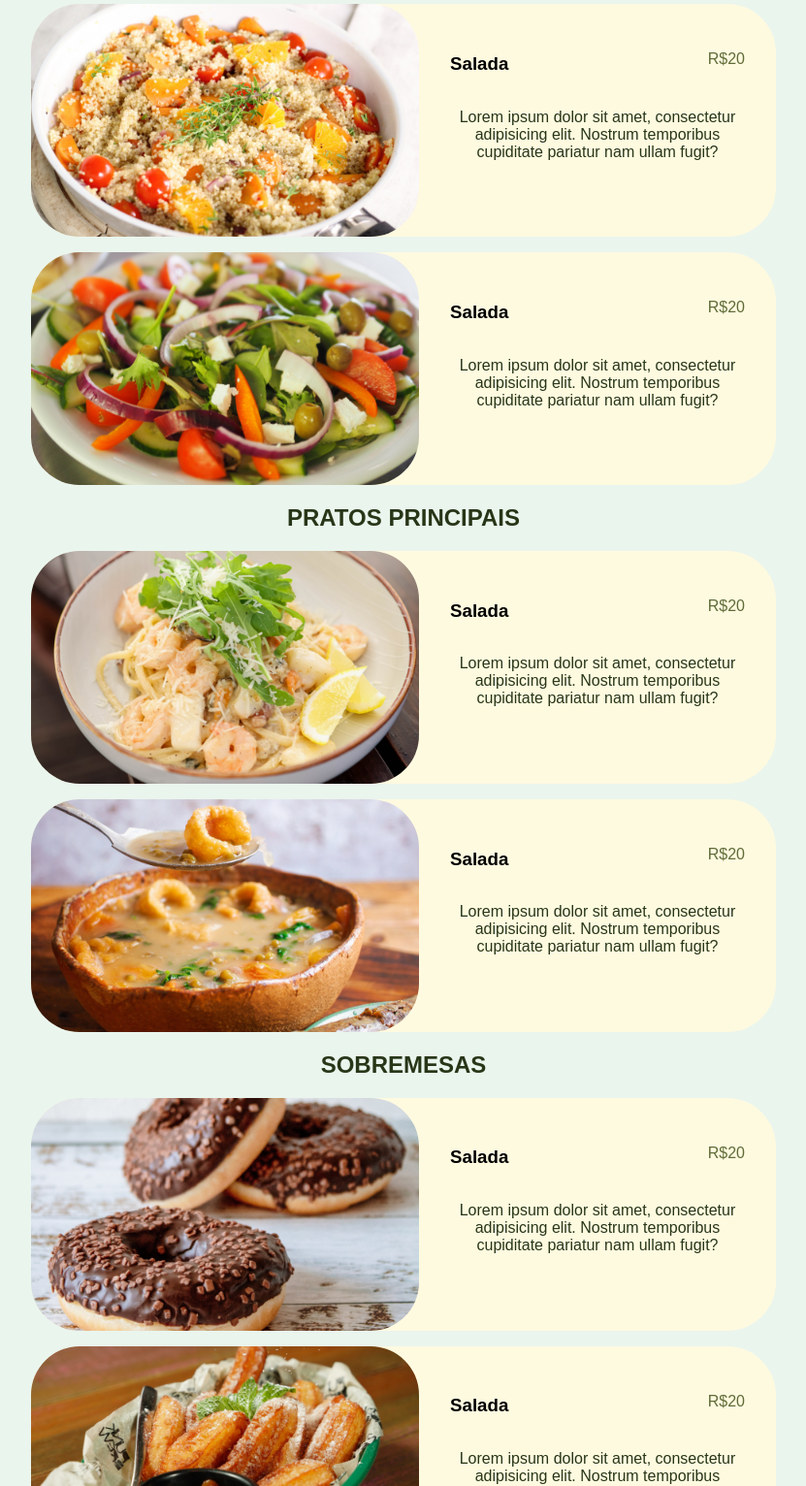
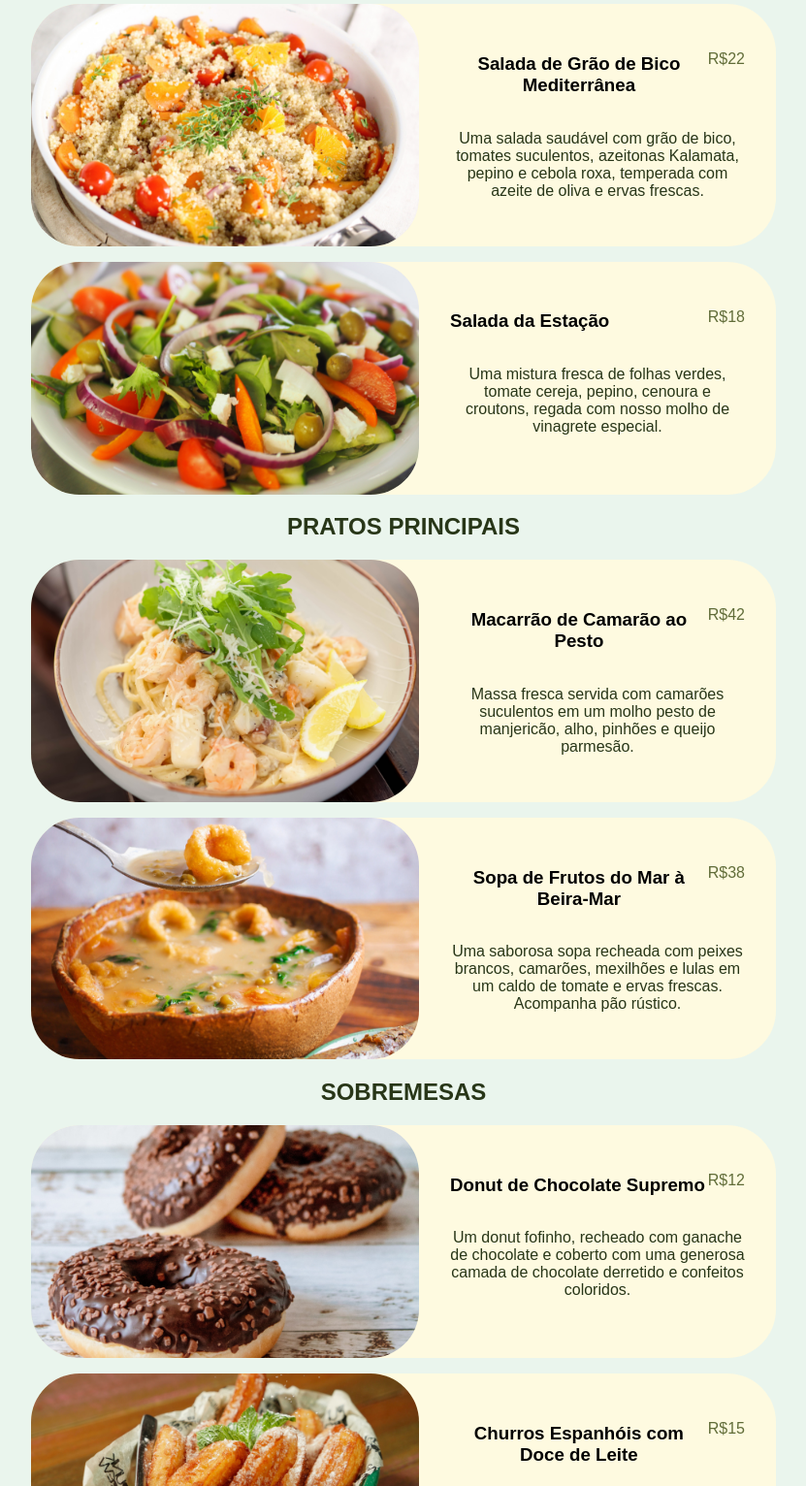
Before and after one commit to germanavaz/cardapio, a plain HTML site: page index.html in a window 1280 px wide. Shown: the part 300-1832 px from the top of the page at 97% size, without its empty margins (224-1055 px from the left). Drawn offline with Linux system fonts and the light colour scheme; a web font is replaced by a local one.

Commit message:
add nomes e descrições

```diff
--- a/index.html
+++ b/index.html
@@ -26,10 +26,10 @@
             <img src="./assets/6.png" alt="">
             <div class="descricao">
                 <div class="cima">
-                    <h3 class="nome-prato">Salada</h3>
-                    <p class="preco">R$20</p>
+                    <h3 class="nome-prato">Salada de Grão de Bico Mediterrânea</h3>
+                    <p class="preco">R$22</p>
                 </div>
-                <p class="descricao-prato">Lorem ipsum dolor sit amet, consectetur adipisicing elit. Nostrum temporibus cupiditate pariatur nam ullam fugit?</p>
+                <p class="descricao-prato">Uma salada saudável com grão de bico, tomates suculentos, azeitonas Kalamata, pepino e cebola roxa, temperada com azeite de oliva e ervas frescas.</p>
             </div>
         </div>
 
@@ -37,10 +37,10 @@
             <img src="./assets/5.png" alt="">
             <div class="descricao">
                 <div class="cima">
-                    <h3 class="nome-prato">Salada</h3>
-                    <p class="preco">R$20</p>
+                    <h3 class="nome-prato">Salada da Estação</h3>
+                    <p class="preco">R$18</p>
                 </div>
-                <p class="descricao-prato">Lorem ipsum dolor sit amet, consectetur adipisicing elit. Nostrum temporibus cupiditate pariatur nam ullam fugit?</p>
+                <p class="descricao-prato">Uma mistura fresca de folhas verdes, tomate cereja, pepino, cenoura e croutons, regada com nosso molho de vinagrete especial.</p>
             </div>
         </div>
 
@@ -49,20 +49,20 @@
             <img src="./assets/4.png" alt="">
             <div class="descricao">
                 <div class="cima">
-                    <h3 class="nome-prato">Salada</h3>
-                    <p class="preco">R$20</p>
+                    <h3 class="nome-prato">Macarrão de Camarão ao Pesto</h3>
+                    <p class="preco">R$42</p>
                 </div>
-                <p class="descricao-prato">Lorem ipsum dolor sit amet, consectetur adipisicing elit. Nostrum temporibus cupiditate pariatur nam ullam fugit?</p>
+                <p class="descricao-prato">Massa fresca servida com camarões suculentos em um molho pesto de manjericão, alho, pinhões e queijo parmesão.</p>
             </div>
         </div>
         <div class="produto">
             <img src="./assets/3.png" alt="">
             <div class="descricao">
                 <div class="cima">
-                    <h3 class="nome-prato">Salada</h3>
-                    <p class="preco">R$20</p>
+                    <h3 class="nome-prato">Sopa de Frutos do Mar à Beira-Mar</h3>
+                    <p class="preco">R$38</p>
                 </div>
-                <p class="descricao-prato">Lorem ipsum dolor sit amet, consectetur adipisicing elit. Nostrum temporibus cupiditate pariatur nam ullam fugit?</p>
+                <p class="descricao-prato">Uma saborosa sopa recheada com peixes brancos, camarões, mexilhões e lulas em um caldo de tomate e ervas frescas. Acompanha pão rústico.</p>
             </div>
         </div>
 
@@ -72,10 +72,10 @@
             <img src="./assets/2.png" alt="">
             <div class="descricao">
                 <div class="cima">
-                    <h3 class="nome-prato">Salada</h3>
-                    <p class="preco">R$20</p>
+                    <h3 class="nome-prato">Donut de Chocolate Supremo</h3>
+                    <p class="preco">R$12</p>
                 </div>
-                <p class="descricao-prato">Lorem ipsum dolor sit amet, consectetur adipisicing elit. Nostrum temporibus cupiditate pariatur nam ullam fugit?</p>
+                <p class="descricao-prato">Um donut fofinho, recheado com ganache de chocolate e coberto com uma generosa camada de chocolate derretido e confeitos coloridos.</p>
             </div>
         </div>
 
@@ -83,10 +83,10 @@
             <img src="./assets/1.png" alt="">
             <div class="descricao">
                 <div class="cima">
-                    <h3 class="nome-prato">Salada</h3>
-                    <p class="preco">R$20</p>
+                    <h3 class="nome-prato">Churros Espanhóis com Doce de Leite</h3>
+                    <p class="preco">R$15</p>
                 </div>
-                <p class="descricao-prato">Lorem ipsum dolor sit amet, consectetur adipisicing elit. Nostrum temporibus cupiditate pariatur nam ullam fugit?</p>
+                <p class="descricao-prato"> Churros crocantes e quentes, servidos com uma porção generosa de doce de leite para mergulhar. Uma delícia doce e indulgente.</p>
             </div>
         </div>
     </div>
```
